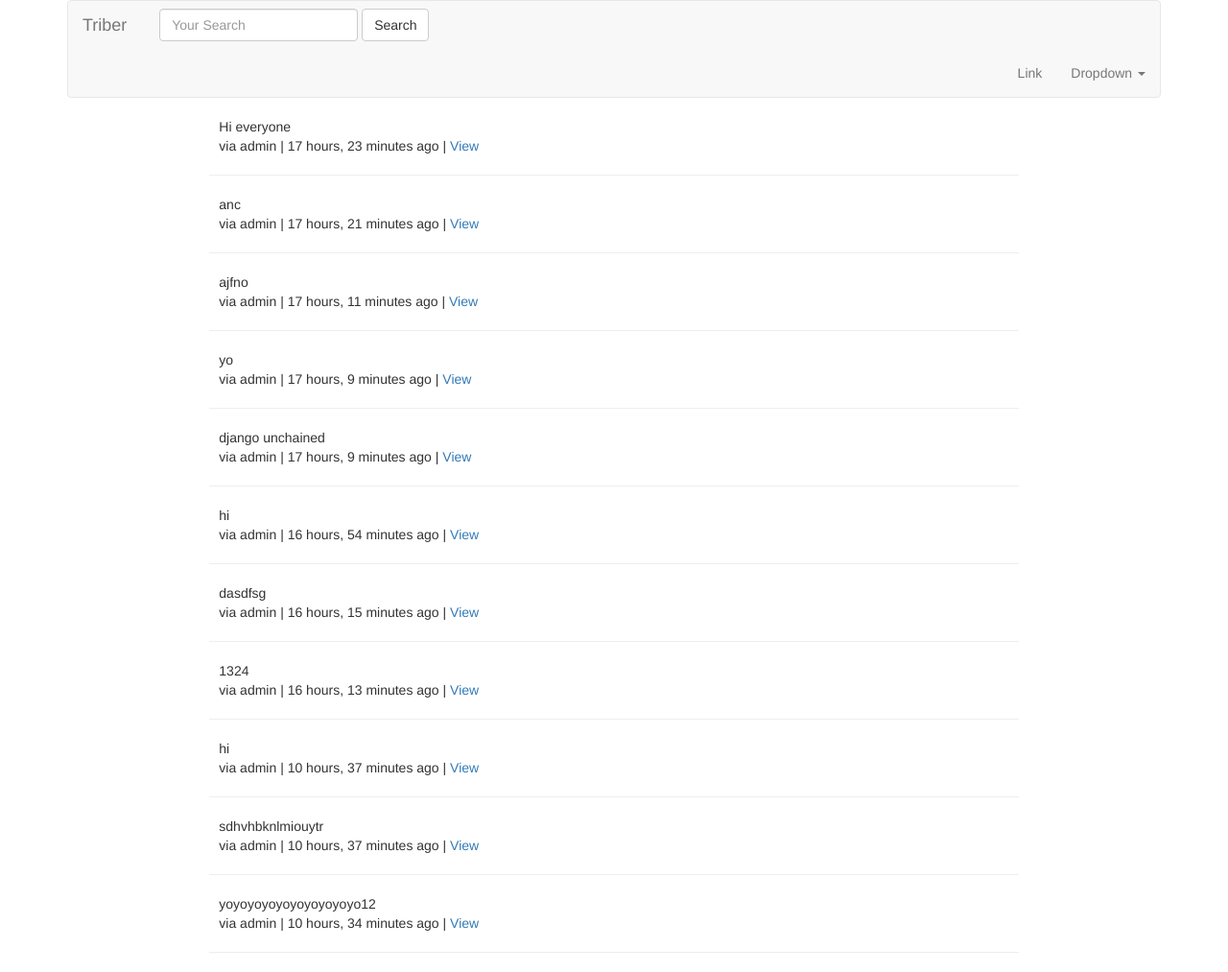
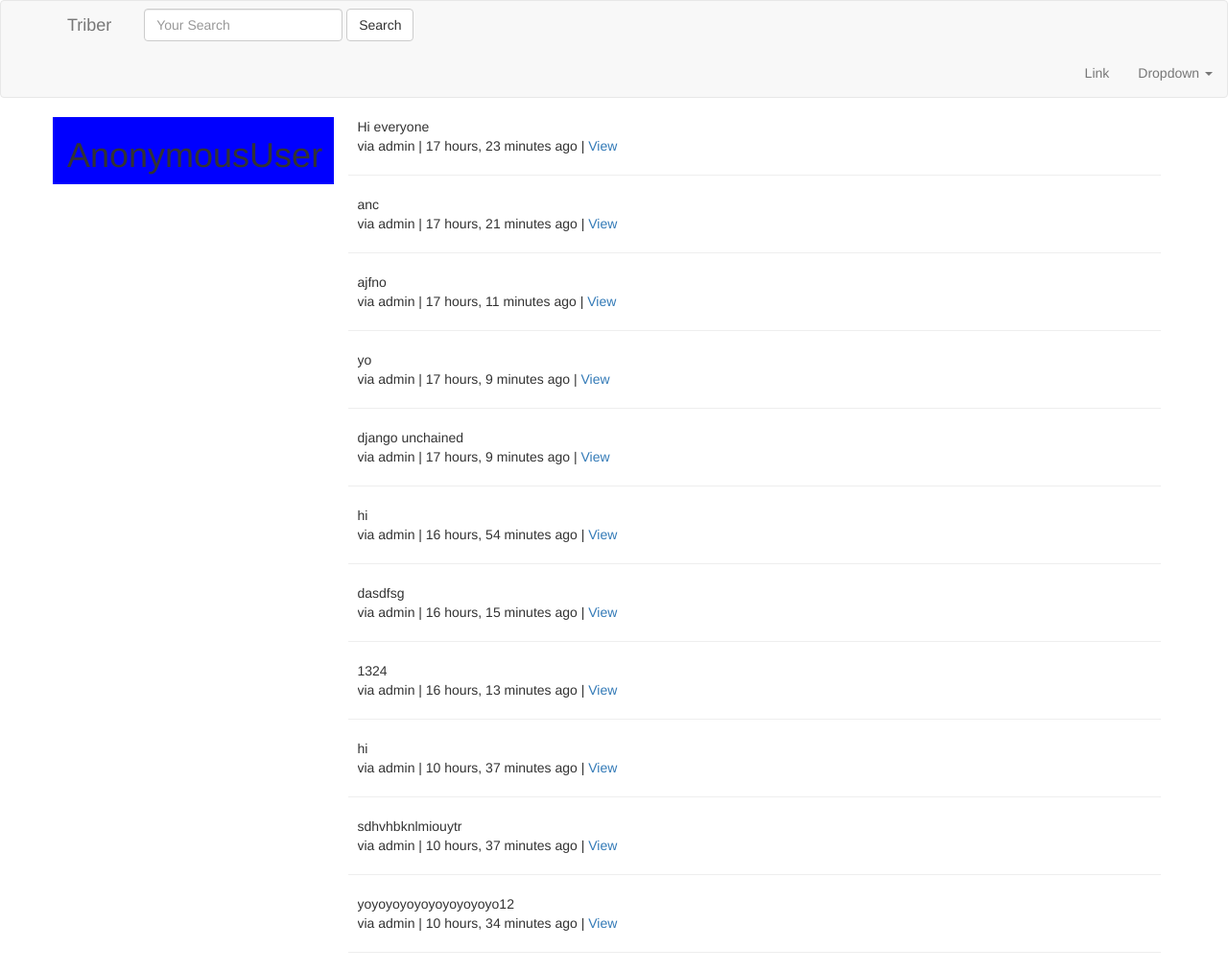
Before and after one commit to gautamsood15/Triber, a Django app: page /tweet/ in a window 1280 px wide. Shown: the whole page at 96% size. Run offline with Django 3.2, Linux system fonts and the light colour scheme; data comes from the database, SQL or seed files in the repository; some libraries are stand-ins or nearby versions.

Commit message:
Adding containers and columns

```diff
--- a/TriberVenv/src/templates/base.html
+++ b/TriberVenv/src/templates/base.html
@@ -20,8 +20,9 @@
     <![endif]-->
   </head>
   <body>
+    {% include "navbar.html" %}
     <div class='container'>
-      {% include "navbar.html" %}
+
       {% block content %}
       {% endblock content %}
     </div>
--- a/TriberVenv/src/templates/navbar.html
+++ b/TriberVenv/src/templates/navbar.html
@@ -1,5 +1,5 @@
 <nav class="navbar navbar-default">
-  <div class="container-fluid">
+  <div class="container">
     <!-- Brand and toggle get grouped for better mobile display -->
     <div class="navbar-header">
       <button type="button" class="navbar-toggle collapsed" data-toggle="collapse" data-target="#bs-example-navbar-collapse-1" aria-expanded="false">
@@ -12,6 +12,7 @@
     </div>
       {% include "tweets/search_form.html" %}
     <!-- Collect the nav links, forms, and other content for toggling -->
+
     <div class="collapse navbar-collapse" id="bs-example-navbar-collapse-1">
       <ul class="nav navbar-nav navbar-right">
         <li><a href="#">Link</a></li>
@@ -26,6 +27,6 @@
           </ul>
         </li>
       </ul>
-    </div><!-- /.navbar-collapse -->
+    </div>  <!-- /.navbar-collapse -->
   </div><!-- /.container-fluid -->
 </nav>
--- a/TriberVenv/src/tweets/templates/tweets/tweet_list.html
+++ b/TriberVenv/src/tweets/templates/tweets/tweet_list.html
@@ -4,7 +4,11 @@
 
 
 <div class='row'>
-	<div class='col-sm-8 col-sm-offset-2'>
+	<div class='col-sm-3 col-xs-12' style='background-color: blue;'>
+			<h1>{{ request.user }}</h1>
+	</div>
+
+		<div class='col-sm-9'>
 
 		{% for object in object_list %}
 			<div class="media">
@@ -31,6 +35,7 @@
 		{% endfor %}
 
 		</div>
+
 	</div>
 
 {% endblock content %}
```
Also changed, not shown: TriberVenv/src/tweets/templates/tweets/detail_view.html (deleted, +0 -9 lines), TriberVenv/src/tweets/templates/tweets/tweet_detail.html (+16 -3 lines). Lines whose indentation alone changed are shown as unchanged.
